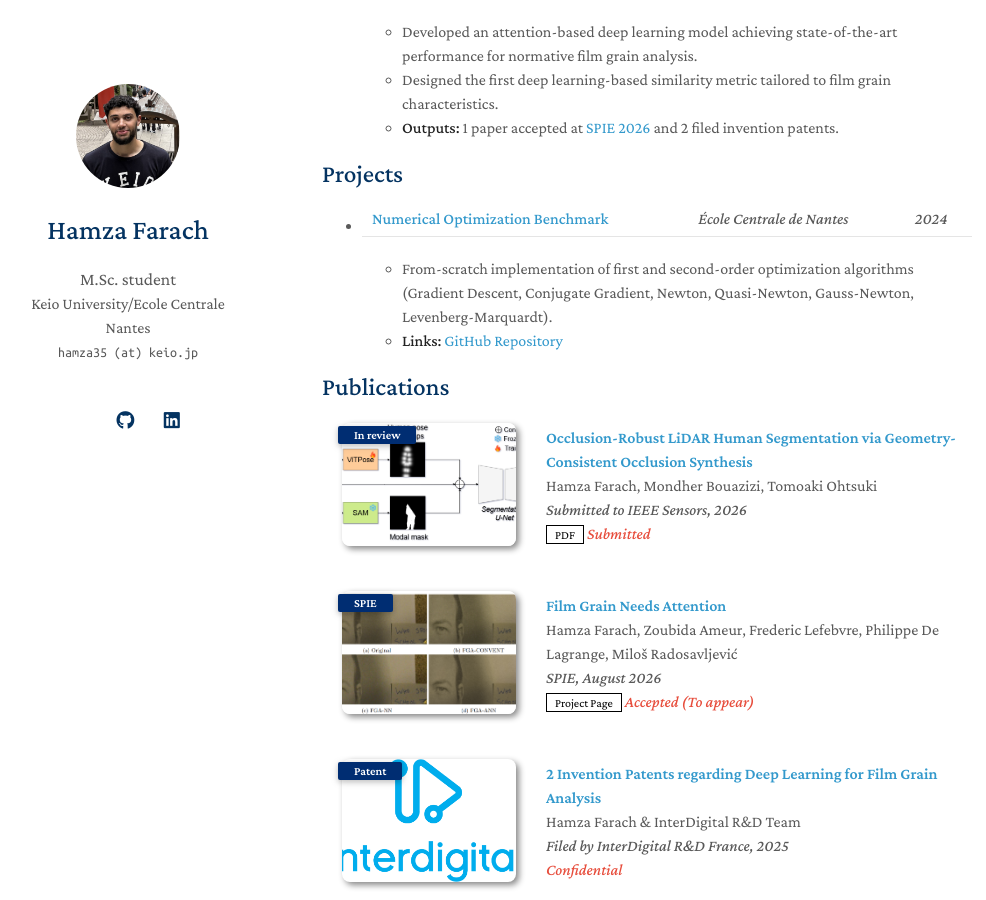
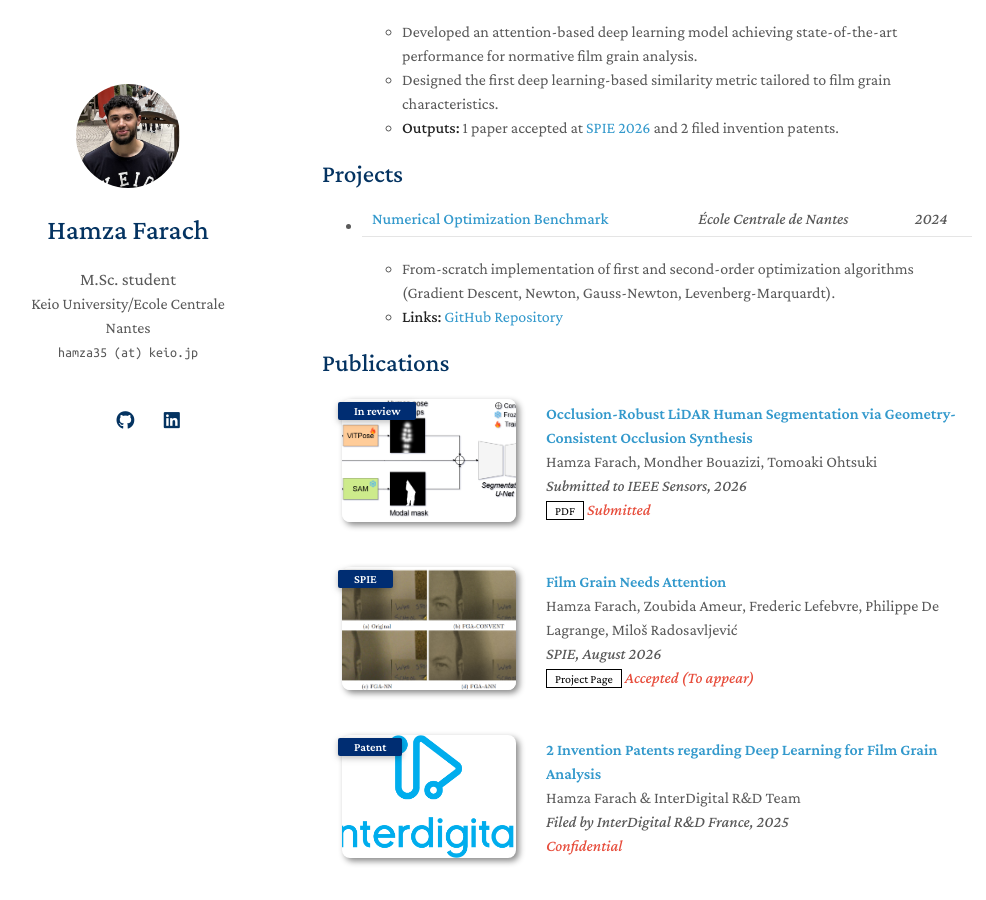
Before and after one commit to hamza963213/hamza-farach.github.io, a Jekyll site: the page built from index.md, in a window 1280 px wide and 900 px high, scrolled down 952 px. Shown: the whole window, without its empty margins (148-1134 px from the left). Built offline with Jekyll 4.4.1, drawn with Linux system fonts in a browser that asks for light colours; a style sheet for code colours, icons or effects is not loaded; our own code applies the rules of GitHub Pages for plain Markdown files.

Commit message:
Update index.md

```diff
--- a/index.md
+++ b/index.md
@@ -39,8 +39,8 @@ My research interests include deep learning, computer vision, representation lea
 ## Projects
 
 * **[Numerical Optimization Benchmark](https://github.com/hamza963213/Numerical-Optimization-From-Scratch/tree/main)** | *École Centrale de Nantes* | *2024*
-  * From-scratch implementation of first and second-order optimization algorithms (Gradient Descent, Conjugate Gradient, Newton, Quasi-Newton, Gauss-Newton, Levenberg-Marquardt).
-  * **Links:** [GitHub Repository]((https://github.com/hamza963213/Numerical-Optimization-From-Scratch/tree/main))
+  * From-scratch implementation of first and second-order optimization algorithms (Gradient Descent, Newton, Gauss-Newton, Levenberg-Marquardt).
+  * **Links:** [GitHub Repository](https://github.com/hamza963213/Numerical-Optimization-From-Scratch/tree/main)
 {% include_relative _includes/publications.md %}
 
 {% include_relative _includes/services.md %}
```
